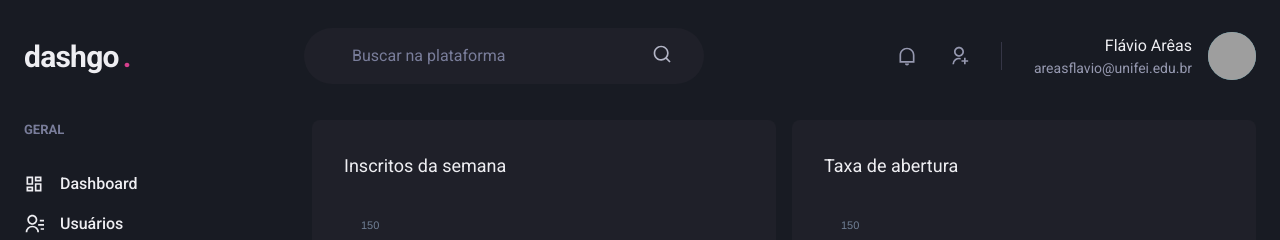
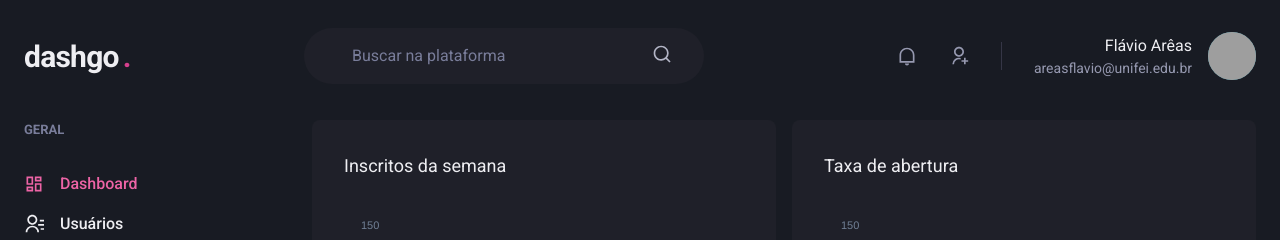
Before and after one commit to areasflavio/dashgo, a Next.js app: page /dashboard in a window 1280 px wide. Shown: the top 240 px of the page. Built offline with nearby package versions, Linux system fonts and the light colour scheme; grey boxes are pictures that could not be loaded.

Commit message:
feat: set up button links

```diff
--- /dev/null
+++ b/src/components/ActiveLink.tsx
@@ -0,0 +1,37 @@
+import Link, { LinkProps } from 'next/link';
+import { useRouter } from 'next/router';
+import { cloneElement, ReactElement } from 'react';
+
+interface ActiveLinkProps extends LinkProps {
+  children: ReactElement;
+  shouldMatchExactHref?: boolean;
+}
+
+export function ActiveLink({
+  children,
+  shouldMatchExactHref = false,
+  ...rest
+}: ActiveLinkProps): JSX.Element {
+  let isActive = false;
+
+  const { asPath } = useRouter();
+
+  if (shouldMatchExactHref && (asPath === rest.href || asPath === rest.as)) {
+    isActive = true;
+  }
+
+  if (
+    !shouldMatchExactHref &&
+    (asPath.startsWith(String(rest.href)) || asPath.startsWith(String(rest.as)))
+  ) {
+    isActive = true;
+  }
+
+  return (
+    <Link {...rest}>
+      {cloneElement(children, {
+        color: isActive ? 'pink.400' : 'gray.50',
+      })}
+    </Link>
+  );
+}
--- a/src/components/Sidebar/NavLink.tsx
+++ b/src/components/Sidebar/NavLink.tsx
@@ -1,27 +1,33 @@
 import { ElementType } from 'react';
 import {
   Icon,
-  Link,
+  Link as ChakraLink,
   Text,
   LinkProps as ChakraLinkProps,
 } from '@chakra-ui/react';
 
+import { ActiveLink } from '../ActiveLink';
+
 interface NavLinkProps extends ChakraLinkProps {
   icon: ElementType;
   children: string;
+  href: string;
 }
 
 export function NavLink({
+  icon,
   children,
-  icon,
+  href,
   ...rest
 }: NavLinkProps): JSX.Element {
   return (
-    <Link display="flex" alignItems="center" {...rest}>
-      <Icon as={icon} fontSize="20" />
-      <Text ml="4" fontWeight="medium">
-        {children}
-      </Text>
-    </Link>
+    <ActiveLink href={href} passHref>
+      <ChakraLink display="flex" alignItems="center" {...rest}>
+        <Icon as={icon} fontSize="20" />
+        <Text ml="4" fontWeight="medium">
+          {children}
+        </Text>
+      </ChakraLink>
+    </ActiveLink>
   );
 }
--- a/src/components/Sidebar/SidebarNav.tsx
+++ b/src/components/Sidebar/SidebarNav.tsx
@@ -13,13 +13,21 @@
   return (
     <Stack spacing="12" align="flex-start">
       <NavSection title="GERAL">
-        <NavLink icon={RiDashboardLine}>Dashboard</NavLink>
-        <NavLink icon={RiContactsLine}>Usuários</NavLink>
+        <NavLink icon={RiDashboardLine} href="/dashboard">
+          Dashboard
+        </NavLink>
+        <NavLink icon={RiContactsLine} href="/users">
+          Usuários
+        </NavLink>
       </NavSection>
 
       <NavSection title="AUTOMAÇÃO">
-        <NavLink icon={RiInputMethodLine}>Formulários</NavLink>
-        <NavLink icon={RiGitMergeLine}>Automação</NavLink>
+        <NavLink icon={RiInputMethodLine} href="/forms">
+          Formulários
+        </NavLink>
+        <NavLink icon={RiGitMergeLine} href="/automation">
+          Automação
+        </NavLink>
       </NavSection>
     </Stack>
   );
--- a/src/pages/users/index.tsx
+++ b/src/pages/users/index.tsx
@@ -14,6 +14,7 @@
   Tr,
   useBreakpointValue,
 } from '@chakra-ui/react';
+import Link from 'next/link';
 import { RiAddLine, RiPencilLine } from 'react-icons/ri';
 
 import Header from '../../components/Header';
@@ -39,6 +40,7 @@
               Usuários
             </Heading>
 
+            <Link href="/users/create" passHref>
               <Button
                 as="a"
                 size="sm"
@@ -48,6 +50,7 @@
               >
                 Criar novo
               </Button>
+            </Link>
           </Flex>
 
           <Table colorScheme="whiteAlpha">
```
Also changed, not shown: src/pages/users/create.tsx (+6 -1 lines). Lines whose indentation alone changed are shown as unchanged.
